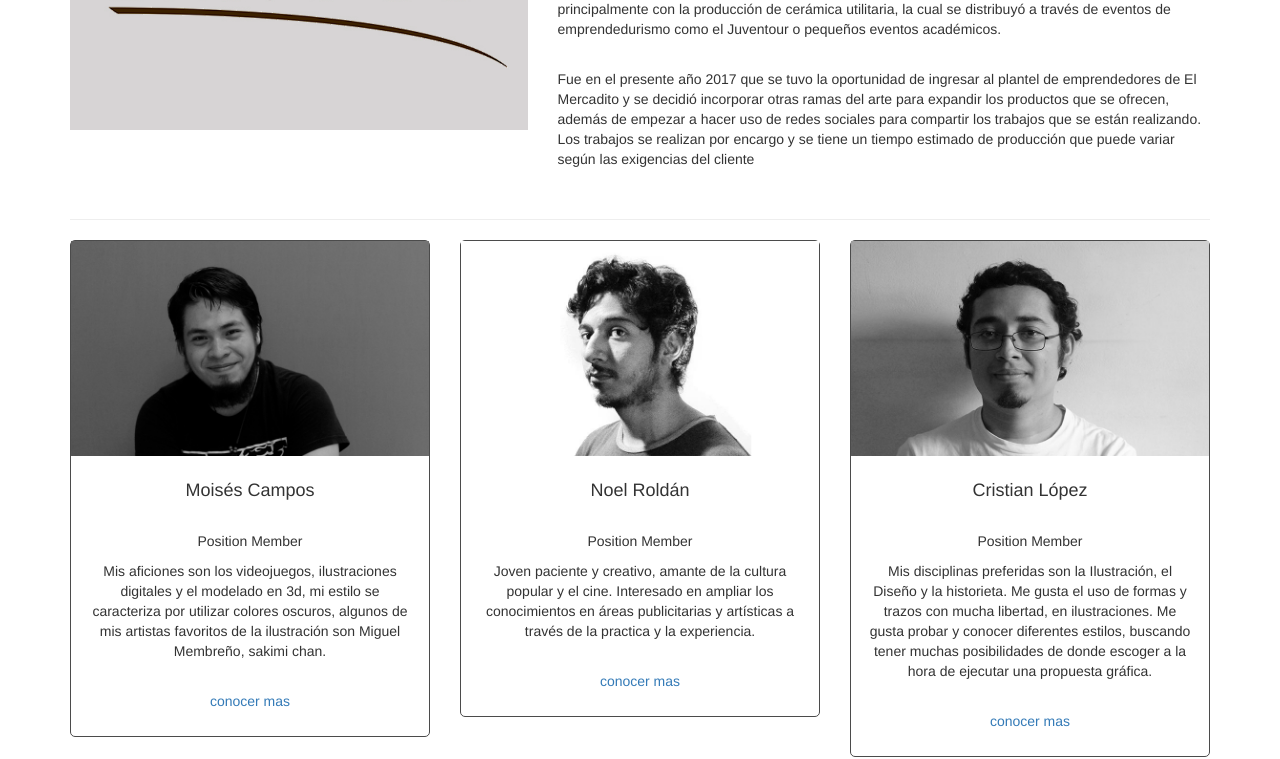
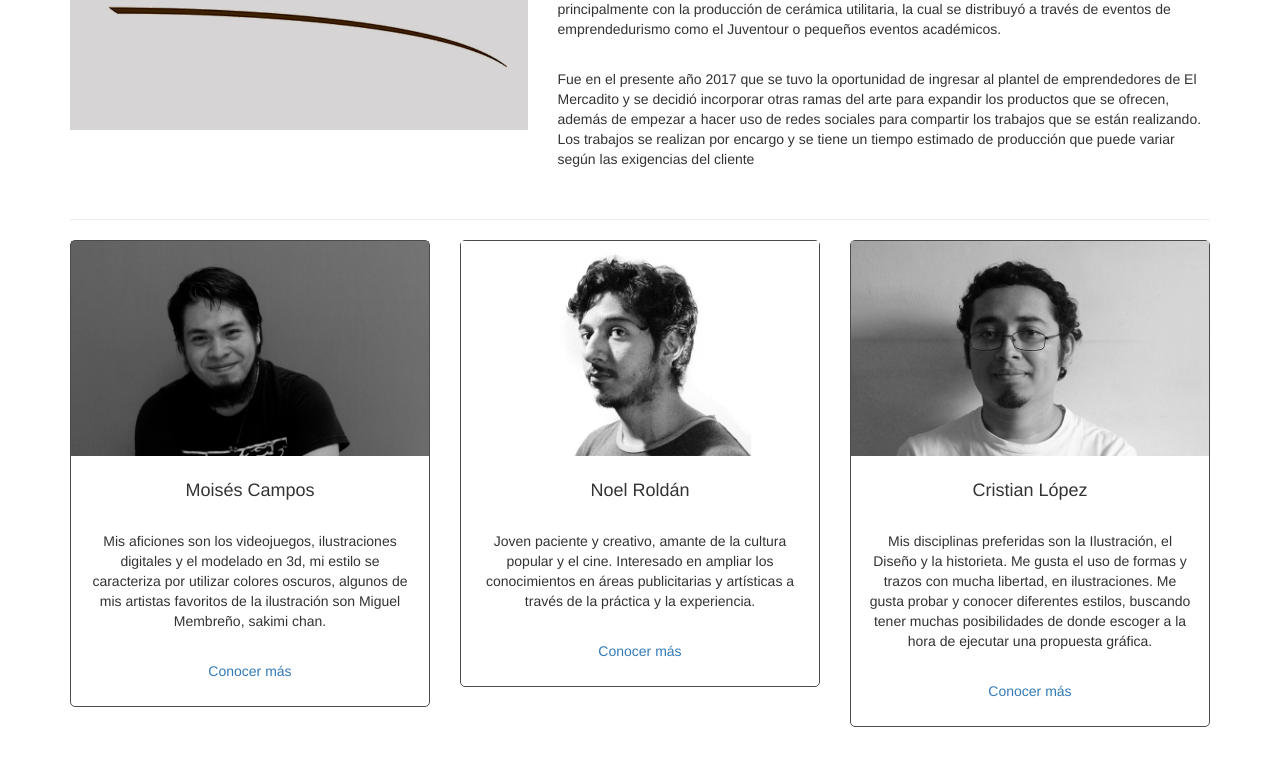
Before and after one commit to noelroldan/Bucaros, a plain HTML site: page index.html in a window 1280 px wide. Shown: the part 215-974 px from the top of the page. Drawn offline with Linux system fonts and the light colour scheme.

Commit message:
Corrección de errores ortográficos

```diff
--- a/index.html
+++ b/index.html
@@ -67,10 +67,9 @@
             <div class="card-body">
               <h4>Mois&eacute;s Campos</h4>
               <br>
-              <p class="text1">Position Member</p>
               <p>Mis aficiones son los videojuegos, ilustraciones digitales y el modelado en 3d, mi estilo se caracteriza por utilizar colores oscuros, algunos de mis artistas favoritos de la ilustración son Miguel Membreño, sakimi chan.</p>
               <br>
-              <p><a href="views/perfil1.html">conocer mas</a></p>
+              <p><a href="views/perfil1.html">Conocer m&aacute;s</a></p>
             </div>
            </div>
          </div>
@@ -81,10 +80,9 @@
             <div class="card-body">
               <h4>Noel Rold&aacute;n</h4>
               <br>
-              <p class="text1">Position Member</p>
-              <p>Joven paciente y creativo, amante de la cultura popular y el cine. Interesado en ampliar los conocimientos en áreas publicitarias y artísticas a través de la practica y la experiencia.</p>
+              <p>Joven paciente y creativo, amante de la cultura popular y el cine. Interesado en ampliar los conocimientos en áreas publicitarias y artísticas a través de la práctica y la experiencia.</p>
               <br>
-              <p><a href="#">conocer mas</a></p>
+              <p><a href="#">Conocer m&aacute;s</a></p>
             </div>
            </div>
          </div>
@@ -95,10 +93,9 @@
             <div class="card-body">
               <h4>Cristian L&oacute;pez</h4>
               <br>
-              <p class="text1">Position Member</p>
               <p> Mis disciplinas preferidas son la Ilustración, el Diseño y la historieta. Me gusta el uso de formas y trazos con mucha libertad, en ilustraciones. Me gusta probar y conocer diferentes estilos, buscando tener muchas posibilidades de donde escoger a la hora de ejecutar una propuesta gráfica.</p>
               <br>
-              <p><a href="views/perfil2.html">conocer mas</a></p>
+              <p><a href="views/perfil2.html">Conocer m&aacute;s</a></p>
             </div>
            </div>
          </div>
```
Also changed, not shown: views/perfil3.html (+2 -2 lines).
